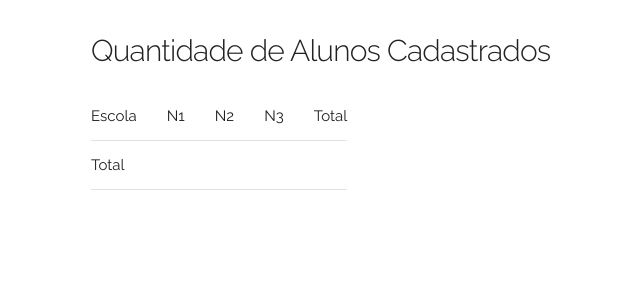
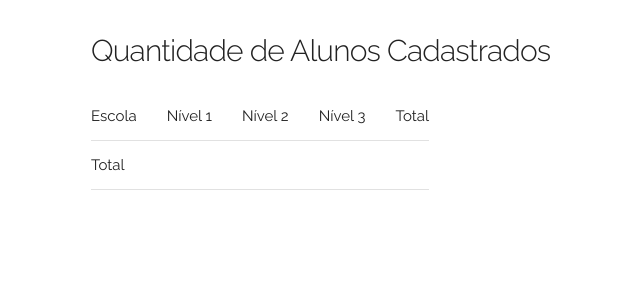
Before and after one commit to mpbsd/schism, a Flask app: template omeg/user/templates/students_extract.html in a window 1280 px wide. Shown: the part 249-549 px from the top of the page, without its empty margins (69-709 px from the left). Run offline with Flask 3, Linux system fonts and the light colour scheme; the template is opened without the code that fills it, so the values that code supplies are empty.

Commit message:
drop abbreviation if favour of more descriptive names in students_extract

```diff
--- a/omeg/conf/setup.py
+++ b/omeg/conf/setup.py
@@ -14,4 +14,4 @@ class Config:
     MAIL_USE_TLS = os.environ.get("MAIL_USE_TLS")
     MAIL_USERNAME = os.environ.get("MAIL_USERNAME")
     MAIL_PASSWORD = os.environ.get("MAIL_PASSWORD")
-    ADMINS = ["ufg.omeg@gmail.com"]
+    ADMINS = os.environ.get("ADMINS")
--- a/omeg/user/templates/students_extract.html
+++ b/omeg/user/templates/students_extract.html
@@ -68,13 +68,13 @@
                   Escola
                 </td>
                 <td>
-                  N1
+                  Nível 1
                 </td>
                 <td>
-                  N2
+                  Nível 2
                 </td>
                 <td>
-                  N3
+                  Nível 3
                 </td>
                 <td>
                   Total
```
